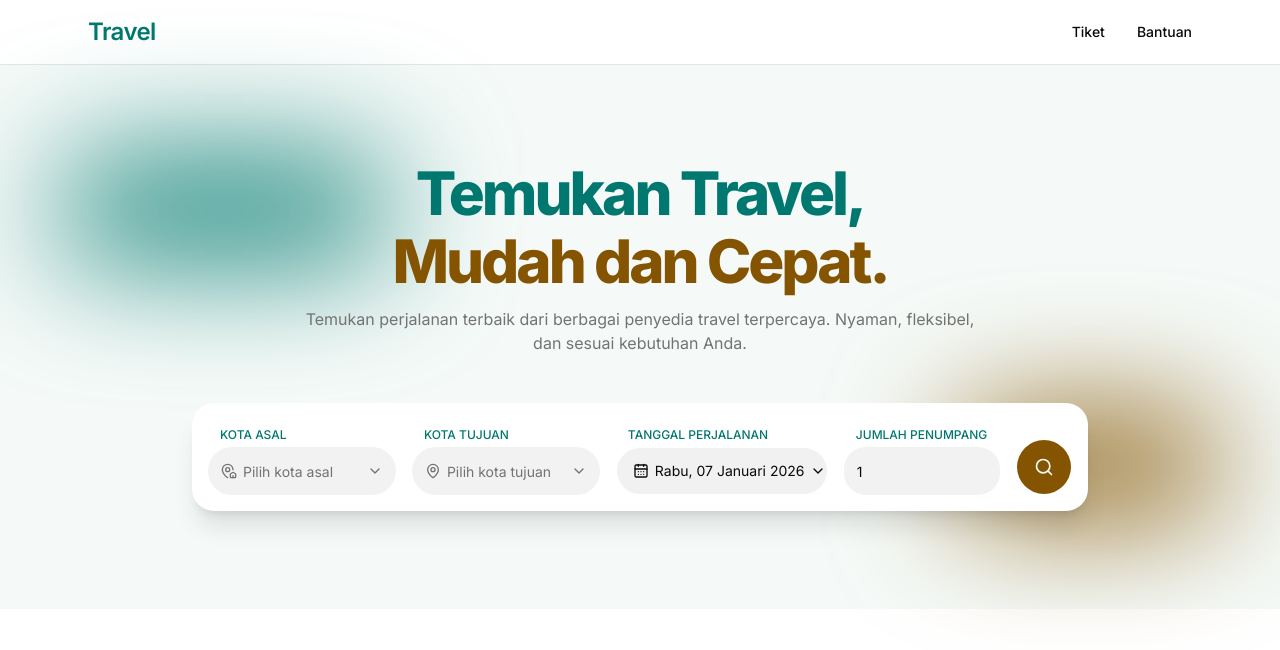
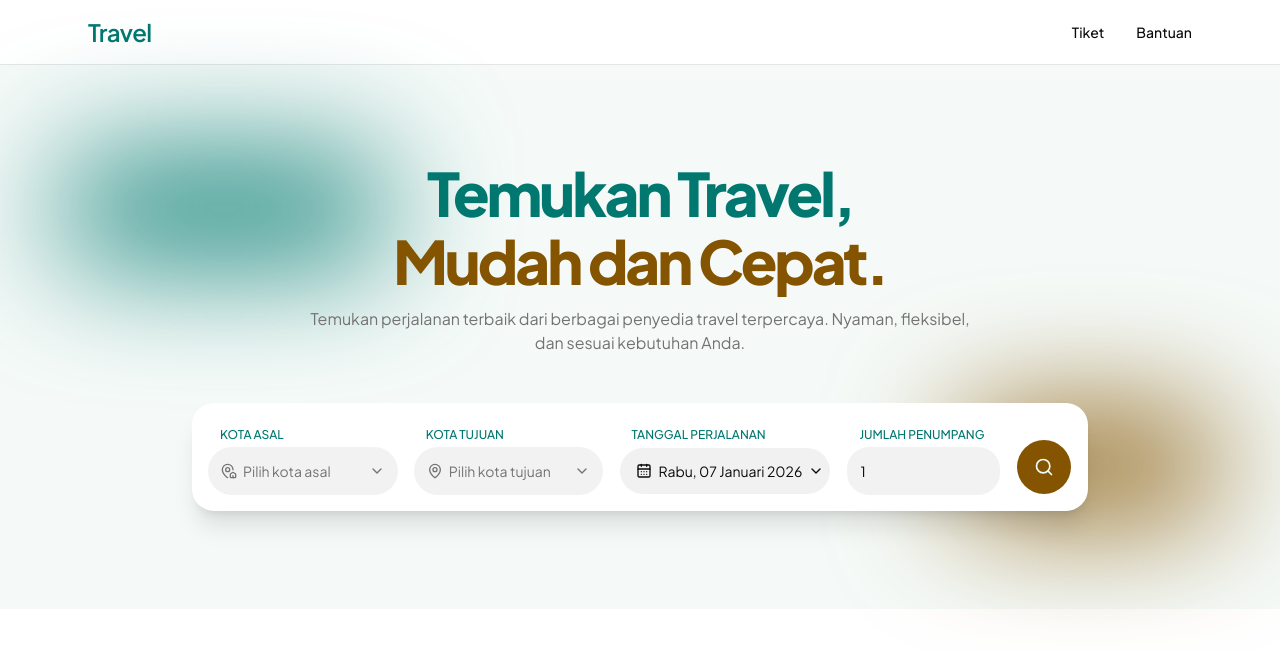
Before and after one commit to artsbymat/travel, a Next.js app: page / in a window 1280 px wide. Shown: the top 650 px of the page. Built offline with nearby package versions, Linux system fonts and the light colour scheme.

Commit message:
style: add fonts

```diff
--- a/src/app/globals.css
+++ b/src/app/globals.css
@@ -8,7 +8,8 @@
   --color-background: var(--background);
   --color-foreground: var(--foreground);
   --font-sans: var(--font-sans);
-  --font-mono: var(--font-geist-mono);
+  --font-jetbrains: var(--font-jetbrains);
+  --font-jakarta: var(--font-jakarta);
   --font-heading: var(--font-sans);
   --color-sidebar-ring: var(--sidebar-ring);
   --color-sidebar-border: var(--sidebar-border);
--- a/src/app/layout.tsx
+++ b/src/app/layout.tsx
@@ -1,9 +1,10 @@
 import type { Metadata } from "next";
-import { Inter, JetBrains_Mono } from "next/font/google";
+import { Inter, JetBrains_Mono, Plus_Jakarta_Sans } from "next/font/google";
 import "./globals.css";
 import { cn } from "@/lib/utils";
 
 const inter = Inter({ subsets: ["latin"], variable: "--font-sans" });
+const jakarta = Plus_Jakarta_Sans({ subsets: ["latin"], variable: "--font-jakarta" });
 
 const jetbrains = JetBrains_Mono({
   variable: "--font-jetbrains",
@@ -23,7 +24,15 @@ export default function RootLayout({
   return (
     <html
       lang="en"
-      className={cn("h-full", "antialiased", jetbrains.variable, "font-sans", inter.variable)}
+      className={cn(
+        "h-full",
+        "antialiased",
+        jetbrains.variable,
+        "font-sans",
+        inter.variable,
+        "font-jakarta",
+        jakarta.variable
+      )}
     >
       <body className="flex min-h-full flex-col">{children}</body>
     </html>
```
